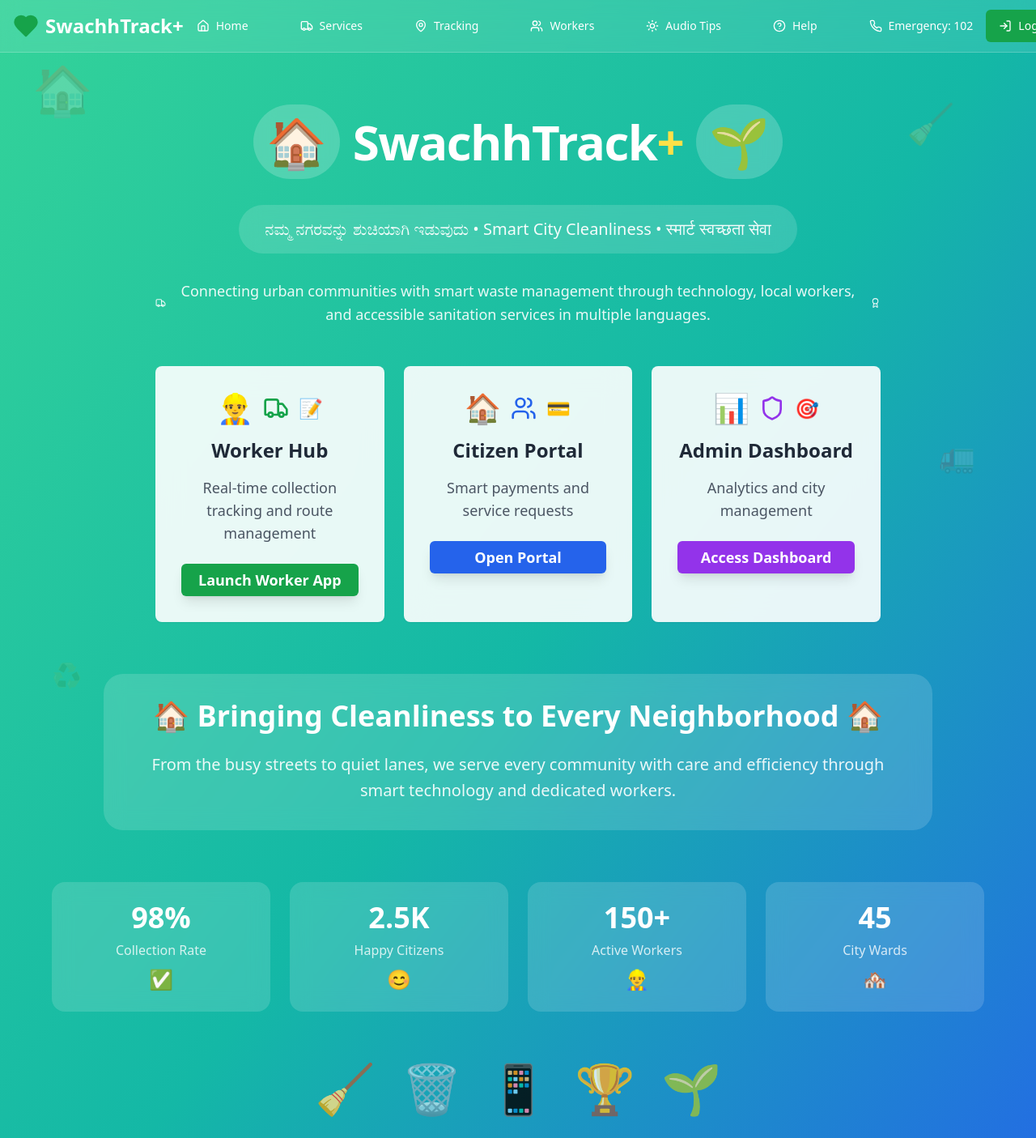
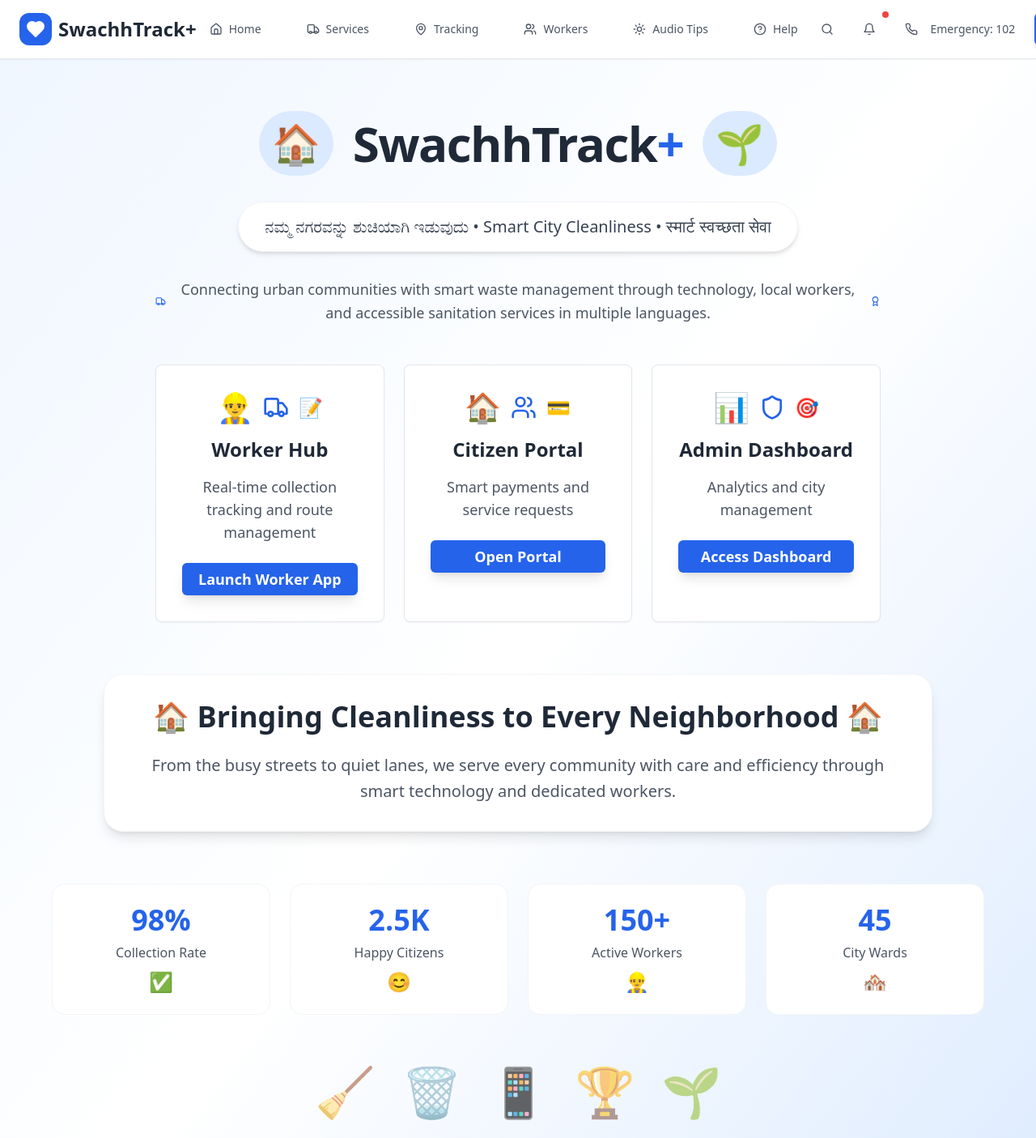
Before and after one commit to Chirag-Rk/clean-track-mangaluru, a React (Vite) app: page / in a window 1280 px wide. Shown: the top 1405 px of the page at 81% size. Built offline with nearby package versions, Linux system fonts and the light colour scheme.

Commit message:
Fix: Match interface colors
Update the app's color scheme to align with the provided interface design.

```diff
--- a/src/pages/Index.tsx
+++ b/src/pages/Index.tsx
@@ -5,7 +5,7 @@ import { Card, CardContent } from "@/components/ui/card";
 import WorkerApp from "@/components/WorkerApp";
 import CitizenPortal from "@/components/CitizenPortal";
 import AdminDashboard from "@/components/AdminDashboard";
-import { Heart, Home, Users, Shield, Phone, HelpCircle, LogIn, Sun, Truck, MapPin, Award } from "lucide-react";
+import { Heart, Home, Users, Shield, Phone, HelpCircle, LogIn, Sun, Truck, MapPin, Award, Bell, Search, User } from "lucide-react";
 
 const Index = () => {
   const [currentView, setCurrentView] = useState<"home" | "worker" | "citizen" | "admin">("home");
@@ -23,135 +23,124 @@ const Index = () => {
   }
 
   return (
-    <div className="min-h-screen bg-gradient-to-br from-emerald-400 via-teal-500 to-blue-600 relative overflow-hidden">
-      {/* Decorative Background Elements */}
-      <div className="absolute inset-0">
-        <div className="absolute top-20 left-10 w-24 h-24 opacity-20">
-          <div className="text-6xl">🏠</div>
-        </div>
-        <div className="absolute top-32 right-20 w-20 h-20 opacity-20">
-          <div className="text-5xl">🧹</div>
-        </div>
-        <div className="absolute bottom-40 left-1/4 w-16 h-16 opacity-20">
-          <div className="text-4xl">🗑️</div>
-        </div>
-        <div className="absolute bottom-20 right-1/3 w-20 h-20 opacity-20">
-          <div className="text-5xl">🌱</div>
-        </div>
-        <div className="absolute top-1/2 left-16 w-12 h-12 opacity-15">
-          <div className="text-3xl">♻️</div>
-        </div>
-        <div className="absolute top-1/3 right-16 w-14 h-14 opacity-15">
-          <div className="text-4xl">🚛</div>
-        </div>
-      </div>
-
+    <div className="min-h-screen bg-gradient-to-br from-blue-50 via-white to-blue-100 relative overflow-hidden">
       {/* Navigation Header */}
-      <nav className="relative z-20 bg-white/10 backdrop-blur-md border-b border-white/20">
-        <div className="container mx-auto px-4 py-3">
+      <nav className="relative z-20 bg-white border-b border-gray-200 shadow-sm">
+        <div className="container mx-auto px-6 py-4">
           <div className="flex items-center justify-between">
             {/* Logo */}
             <div className="flex items-center gap-3">
               <div className="flex items-center gap-2">
-                <Heart className="h-8 w-8 text-green-600 fill-current" />
-                <span className="text-2xl font-bold text-white">SwachhTrack+</span>
+                <div className="w-10 h-10 bg-blue-600 rounded-xl flex items-center justify-center">
+                  <Heart className="h-6 w-6 text-white fill-current" />
+                </div>
+                <span className="text-2xl font-bold text-gray-800">SwachhTrack+</span>
               </div>
             </div>
 
             {/* Navigation Links */}
-            <div className="hidden md:flex items-center gap-8">
-              <Button variant="ghost" className="text-white hover:bg-white/20 gap-2">
+            <div className="hidden md:flex items-center gap-6">
+              <Button variant="ghost" className="text-gray-600 hover:text-blue-600 hover:bg-blue-50 gap-2 font-medium">
                 <Home className="h-4 w-4" />
                 Home
               </Button>
-              <Button variant="ghost" className="text-white hover:bg-white/20 gap-2">
+              <Button variant="ghost" className="text-gray-600 hover:text-blue-600 hover:bg-blue-50 gap-2 font-medium">
                 <Truck className="h-4 w-4" />
                 Services
               </Button>
-              <Button variant="ghost" className="text-white hover:bg-white/20 gap-2">
+              <Button variant="ghost" className="text-gray-600 hover:text-blue-600 hover:bg-blue-50 gap-2 font-medium">
                 <MapPin className="h-4 w-4" />
                 Tracking
               </Button>
-              <Button variant="ghost" className="text-white hover:bg-white/20 gap-2">
+              <Button variant="ghost" className="text-gray-600 hover:text-blue-600 hover:bg-blue-50 gap-2 font-medium">
                 <Users className="h-4 w-4" />
                 Workers
               </Button>
-              <Button variant="ghost" className="text-white hover:bg-white/20 gap-2">
+              <Button variant="ghost" className="text-gray-600 hover:text-blue-600 hover:bg-blue-50 gap-2 font-medium">
                 <Sun className="h-4 w-4" />
                 Audio Tips
               </Button>
-              <Button variant="ghost" className="text-white hover:bg-white/20 gap-2">
+              <Button variant="ghost" className="text-gray-600 hover:text-blue-600 hover:bg-blue-50 gap-2 font-medium">
                 <HelpCircle className="h-4 w-4" />
                 Help
               </Button>
-              <Button variant="ghost" className="text-white hover:bg-white/20 gap-2">
-                <Phone className="h-4 w-4" />
+            </div>
+
+            {/* Right Side Actions */}
+            <div className="flex items-center gap-3">
+              <Button variant="ghost" size="sm" className="text-gray-600 hover:text-blue-600 hover:bg-blue-50">
+                <Search className="h-4 w-4" />
+              </Button>
+              <Button variant="ghost" size="sm" className="text-gray-600 hover:text-blue-600 hover:bg-blue-50 relative">
+                <Bell className="h-4 w-4" />
+                <span className="absolute -top-1 -right-1 w-2 h-2 bg-red-500 rounded-full"></span>
+              </Button>
+              <Button variant="ghost" size="sm" className="text-gray-600 hover:text-blue-600 hover:bg-blue-50">
+                <Phone className="h-4 w-4 mr-2" />
                 Emergency: 102
               </Button>
+              <Button className="bg-blue-600 hover:bg-blue-700 text-white gap-2 shadow-md">
+                <User className="h-4 w-4" />
+                Login
+              </Button>
             </div>
-
-            {/* Login Button */}
-            <Button className="bg-green-600 hover:bg-green-700 text-white gap-2">
-              <LogIn className="h-4 w-4" />
-              Login
-            </Button>
           </div>
         </div>
       </nav>
 
       {/* Main Content */}
-      <div className="relative z-10 container mx-auto px-4 py-16">
+      <div className="relative z-10 container mx-auto px-6 py-16">
         {/* Hero Section */}
         <div className="text-center mb-16">
-          <div className="flex justify-center items-center gap-4 mb-8">
-            <div className="bg-white/20 backdrop-blur-md rounded-full p-4">
-              <div className="text-6xl">🏠</div>
+          <div className="flex justify-center items-center gap-6 mb-8">
+            <div className="bg-blue-100 rounded-full p-4">
+              <div className="text-5xl">🏠</div>
             </div>
-            <h1 className="text-6xl font-bold text-white tracking-tight">
-              SwachhTrack<span className="text-yellow-300">+</span>
+            <h1 className="text-6xl font-bold text-gray-800 tracking-tight">
+              SwachhTrack<span className="text-blue-600">+</span>
             </h1>
-            <div className="bg-white/20 backdrop-blur-md rounded-full p-4">
-              <div className="text-6xl">🌱</div>
+            <div className="bg-blue-100 rounded-full p-4">
+              <div className="text-5xl">🌱</div>
             </div>
           </div>
 
           {/* Multilingual Tagline */}
-          <div className="bg-white/15 backdrop-blur-md rounded-full px-8 py-4 inline-block mb-8">
-            <p className="text-white/95 text-xl font-medium">
+          <div className="bg-white rounded-full px-8 py-4 inline-block mb-8 shadow-md border border-gray-100">
+            <p className="text-gray-700 text-xl font-medium">
               ನಮ್ಮ ನಗರವನ್ನು ಶುಚಿಯಾಗಿ ಇಡುವುದು • Smart City Cleanliness • स्मार्ट स्वच्छता सेवा
             </p>
           </div>
 
           {/* Description */}
           <div className="max-w-4xl mx-auto mb-12">
-            <p className="text-white/90 text-lg leading-relaxed flex items-center justify-center gap-2">
-              <Truck className="h-5 w-5" />
+            <p className="text-gray-600 text-lg leading-relaxed flex items-center justify-center gap-2">
+              <Truck className="h-5 w-5 text-blue-600" />
               Connecting urban communities with smart waste management through technology, local workers, and accessible sanitation services in multiple languages.
-              <Award className="h-5 w-5" />
+              <Award className="h-5 w-5 text-blue-600" />
             </p>
           </div>
 
           {/* Main Action Cards */}
           <div className="grid md:grid-cols-3 gap-6 max-w-4xl mx-auto mb-16">
-            <Card className="bg-white/90 backdrop-blur-lg border-0 hover:bg-white transition-all duration-300 hover:scale-105 hover:shadow-2xl group">
+            <Card className="bg-white border border-gray-200 hover:border-blue-300 transition-all duration-300 hover:scale-105 hover:shadow-xl group">
               <CardContent className="p-8 text-center">
                 <div className="flex items-center justify-center gap-3 mb-4">
                   <div className="text-4xl group-hover:scale-110 transition-transform duration-300">👷‍♂️</div>
-                  <Truck className="h-8 w-8 text-green-600" />
+                  <Truck className="h-8 w-8 text-blue-600" />
                   <span className="text-2xl">📝</span>
                 </div>
                 <h3 className="text-2xl font-bold text-gray-800 mb-4">Worker Hub</h3>
                 <p className="text-gray-600 mb-6 text-lg">Real-time collection tracking and route management</p>
                 <Button
                   onClick={() => setCurrentView("worker")}
-                  className="w-full bg-green-600 hover:bg-green-700 text-white font-semibold py-4 text-lg shadow-lg"
+                  className="w-full bg-blue-600 hover:bg-blue-700 text-white font-semibold py-4 text-lg shadow-lg"
                 >
                   Launch Worker App
                 </Button>
               </CardContent>
             </Card>
 
-            <Card className="bg-white/90 backdrop-blur-lg border-0 hover:bg-white transition-all duration-300 hover:scale-105 hover:shadow-2xl group">
+            <Card className="bg-white border border-gray-200 hover:border-blue-300 transition-all duration-300 hover:scale-105 hover:shadow-xl group">
               <CardContent className="p-8 text-center">
                 <div className="flex items-center justify-center gap-3 mb-4">
                   <div className="text-4xl group-hover:scale-110 transition-transform duration-300">🏠</div>
@@ -169,18 +158,18 @@ const Index = () => {
               </CardContent>
             </Card>
 
-            <Card className="bg-white/90 backdrop-blur-lg border-0 hover:bg-white transition-all duration-300 hover:scale-105 hover:shadow-2xl group">
+            <Card className="bg-white border border-gray-200 hover:border-blue-300 transition-all duration-300 hover:scale-105 hover:shadow-xl group">
               <CardContent className="p-8 text-center">
                 <div className="flex items-center justify-center gap-3 mb-4">
                   <div className="text-4xl group-hover:scale-110 transition-transform duration-300">📊</div>
-                  <Shield className="h-8 w-8 text-purple-600" />
+                  <Shield className="h-8 w-8 text-blue-600" />
                   <span className="text-2xl">🎯</span>
                 </div>
                 <h3 className="text-2xl font-bold text-gray-800 mb-4">Admin Dashboard</h3>
                 <p className="text-gray-600 mb-6 text-lg">Analytics and city management</p>
                 <Button
                   onClick={() => setCurrentView("admin")}
-                  className="w-full bg-purple-600 hover:bg-purple-700 text-white font-semibold py-4 text-lg shadow-lg"
+                  className="w-full bg-blue-600 hover:bg-blue-700 text-white font-semibold py-4 text-lg shadow-lg"
                 >
                   Access Dashboard
                 </Button>
@@ -191,11 +180,11 @@ const Index = () => {
 
         {/* Mission Statement */}
         <div className="text-center mb-16">
-          <div className="bg-white/15 backdrop-blur-md rounded-3xl px-12 py-8 max-w-5xl mx-auto">
-            <h2 className="text-4xl font-bold text-white mb-6 flex items-center justify-center gap-3">
+          <div className="bg-white rounded-3xl px-12 py-8 max-w-5xl mx-auto shadow-lg border border-gray-100">
+            <h2 className="text-4xl font-bold text-gray-800 mb-6 flex items-center justify-center gap-3">
               🏠 Bringing Cleanliness to Every Neighborhood 🏠
             </h2>
-            <p className="text-white/90 text-xl leading-relaxed">
+            <p className="text-gray-600 text-xl leading-relaxed">
               From the busy streets to quiet lanes, we serve every community with care and efficiency through smart technology and dedicated workers.
             </p>
           </div>
@@ -203,24 +192,24 @@ const Index = () => {
 
         {/* Stats Section */}
         <div className="grid grid-cols-2 md:grid-cols-4 gap-6 mb-16 max-w-6xl mx-auto">
-          <div className="text-center bg-white/15 backdrop-blur-md rounded-2xl p-6 hover:bg-white/20 transition-all duration-300">
-            <div className="text-4xl font-bold text-white mb-2">98%</div>
-            <div className="text-white/80">Collection Rate</div>
+          <div className="text-center bg-white rounded-2xl p-6 hover:shadow-lg transition-all duration-300 border border-gray-100">
+            <div className="text-4xl font-bold text-blue-600 mb-2">98%</div>
+            <div className="text-gray-600">Collection Rate</div>
             <div className="text-2xl mt-2">✅</div>
           </div>
-          <div className="text-center bg-white/15 backdrop-blur-md rounded-2xl p-6 hover:bg-white/20 transition-all duration-300">
-            <div className="text-4xl font-bold text-white mb-2">2.5K</div>
-            <div className="text-white/80">Happy Citizens</div>
+          <div className="text-center bg-white rounded-2xl p-6 hover:shadow-lg transition-all duration-300 border border-gray-100">
+            <div className="text-4xl font-bold text-blue-600 mb-2">2.5K</div>
+            <div className="text-gray-600">Happy Citizens</div>
             <div className="text-2xl mt-2">😊</div>
           </div>
-          <div className="text-center bg-white/15 backdrop-blur-md rounded-2xl p-6 hover:bg-white/20 transition-all duration-300">
-            <div className="text-4xl font-bold text-white mb-2">150+</div>
-            <div className="text-white/80">Active Workers</div>
+          <div className="text-center bg-white rounded-2xl p-6 hover:shadow-lg transition-all duration-300 border border-gray-100">
+            <div className="text-4xl font-bold text-blue-600 mb-2">150+</div>
+            <div className="text-gray-600">Active Workers</div>
             <div className="text-2xl mt-2">👷‍♂️</div>
           </div>
-          <div className="text-center bg-white/15 backdrop-blur-md rounded-2xl p-6 hover:bg-white/20 transition-all duration-300">
-            <div className="text-4xl font-bold text-white mb-2">45</div>
-            <div className="text-white/80">City Wards</div>
+          <div className="text-center bg-white rounded-2xl p-6 hover:shadow-lg transition-all duration-300 border border-gray-100">
+            <div className="text-4xl font-bold text-blue-600 mb-2">45</div>
+            <div className="text-gray-600">City Wards</div>
             <div className="text-2xl mt-2">🏘️</div>
           </div>
         </div>
@@ -228,27 +217,27 @@ const Index = () => {
         {/* Footer Section */}
         <footer className="text-center">
           <div className="flex justify-center gap-8 text-6xl mb-8">
-            <span className="hover:scale-125 transition-transform cursor-pointer opacity-80 hover:opacity-100">🧹</span>
-            <span className="hover:scale-125 transition-transform cursor-pointer opacity-80 hover:opacity-100">🗑️</span>
-            <span className="hover:scale-125 transition-transform cursor-pointer opacity-80 hover:opacity-100">📱</span>
-            <span className="hover:scale-125 transition-transform cursor-pointer opacity-80 hover:opacity-100">🏆</span>
-            <span className="hover:scale-125 transition-transform cursor-pointer opacity-80 hover:opacity-100">🌱</span>
+            <span className="hover:scale-125 transition-transform cursor-pointer opacity-60 hover:opacity-100">🧹</span>
+            <span className="hover:scale-125 transition-transform cursor-pointer opacity-60 hover:opacity-100">🗑️</span>
+            <span className="hover:scale-125 transition-transform cursor-pointer opacity-60 hover:opacity-100">📱</span>
+            <span className="hover:scale-125 transition-transform cursor-pointer opacity-60 hover:opacity-100">🏆</span>
+            <span className="hover:scale-125 transition-transform cursor-pointer opacity-60 hover:opacity-100">🌱</span>
           </div>
 
-          <div className="bg-white/15 backdrop-blur-md rounded-full px-8 py-4 inline-block mb-8">
-            <p className="text-white/95 font-semibold text-lg">
+          <div className="bg-white rounded-full px-8 py-4 inline-block mb-8 shadow-md border border-gray-100">
+            <p className="text-gray-700 font-semibold text-lg">
               Built for Mangaluru MCC Hackathon 2024 🏆
             </p>
           </div>
 
           <div className="flex justify-center gap-8 mb-8">
-            <Button variant="ghost" className="text-white/80 hover:text-white hover:bg-white/20 text-lg px-8 py-3 rounded-full">
+            <Button variant="ghost" className="text-gray-600 hover:text-blue-600 hover:bg-blue-50 text-lg px-8 py-3 rounded-full">
               English
             </Button>
             <div className="flex items-center">
-              <span className="text-white/60 text-3xl">|</span>
+              <span className="text-gray-300 text-3xl">|</span>
             </div>
-            <Button variant="ghost" className="text-white/80 hover:text-white hover:bg-white/20 text-lg px-8 py-3 rounded-full">
+            <Button variant="ghost" className="text-gray-600 hover:text-blue-600 hover:bg-blue-50 text-lg px-8 py-3 rounded-full">
               ಕನ್ನಡ
             </Button>
           </div>
```
